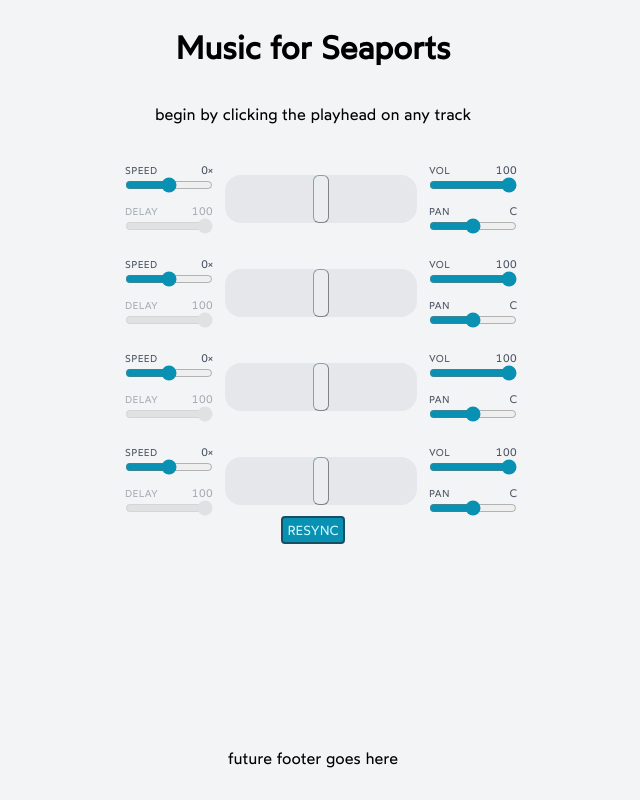
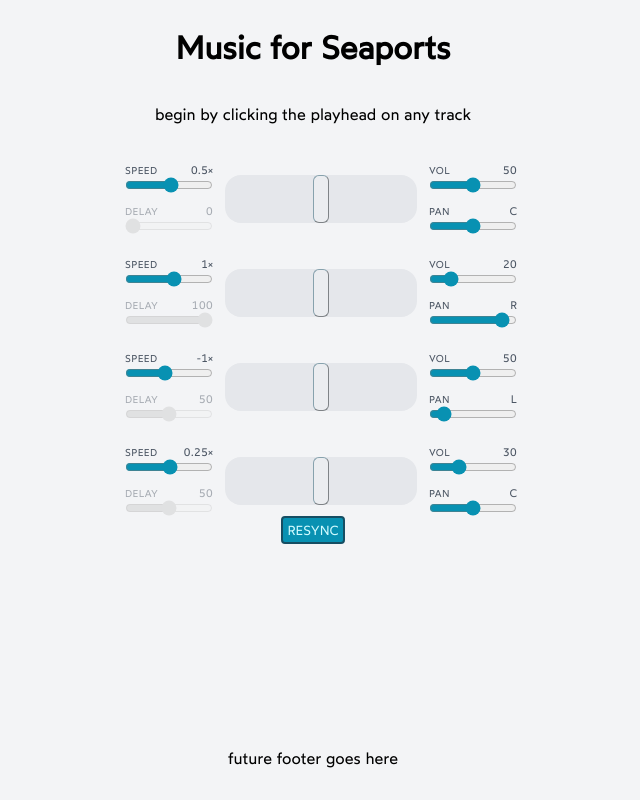
Before and after one commit to omniverse/ambient-slide, a Next.js app: page / in a window 1280 px wide. Shown: the whole page, without its empty margins (327-967 px from the left). Built offline with nearby package versions, Linux system fonts and the light colour scheme.

Commit message:
added some default values

```diff
--- a/components/welcome/main.tsx
+++ b/components/welcome/main.tsx
@@ -32,10 +32,10 @@ export function Main() {
           <audio ref={audioRef2} src="/seaport/MELO 5.mp3" preload="metadata" loop />
           <audio ref={audioRef3} src="/seaport/TENOR 5.mp3" preload="metadata" loop />
           <audio ref={audioRef4} src="/seaport/TWIN 6.mp3" preload="metadata" loop />
-          <Slider ref={sliderRef1} audioRef={audioRef1} />
-          <Slider ref={sliderRef2} audioRef={audioRef2} />
-          <Slider ref={sliderRef3} audioRef={audioRef3} />
-          <Slider ref={sliderRef4} audioRef={audioRef4} />
+          <Slider ref={sliderRef1} audioRef={audioRef1} defaultSpeed={.5} defaultDelay={0} defaultVolume={.5} />
+          <Slider ref={sliderRef2} audioRef={audioRef2} defaultSpeed={1} defaultDelay={1} defaultVolume={.2} defaultPan={.8} />
+          <Slider ref={sliderRef3} audioRef={audioRef3} defaultSpeed={-1} defaultDelay={.5} defaultVolume={.5} defaultPan={-.8} />
+          <Slider ref={sliderRef4} audioRef={audioRef4} defaultSpeed={.25} defaultDelay={.5} defaultVolume={.3} />
         </div>
         <div className="transport-strip">
           <button
--- a/components/welcome/slider.tsx
+++ b/components/welcome/slider.tsx
@@ -286,21 +286,37 @@ export type SliderHandle = {
   resetToLoopStart: () => void;
 };
 
-export const Slider = forwardRef<
-  SliderHandle,
-  { audioRef: React.RefObject<HTMLAudioElement | null> }
->(function Slider({ audioRef }, ref) {
+export type SliderProps = {
+  audioRef: React.RefObject<HTMLAudioElement | null>;
+  defaultSpeed?: number;
+  defaultDelay?: number;
+  defaultVolume?: number;
+  defaultPan?: number;
+};
+
+export const Slider = forwardRef<SliderHandle, SliderProps>(function Slider(
+  {
+    audioRef,
+    defaultSpeed = 0,
+    defaultDelay = 1,
+    defaultVolume = 1,
+    defaultPan = 0,
+  },
+  ref,
+) {
+  const initialDirection: PlaybackDirection =
+    defaultSpeed < 0 ? "reverse" : "forward";
   const [peaks, setPeaks] = useState<Float32Array | null>(null);
   const [trackDuration, setTrackDuration] = useState(0);
   const [segmentWidth, setSegmentWidth] = useState(0);
   const [loopStartTime, setLoopStartTime] = useState(0);
-  const [displayRate, setDisplayRate] = useState(0);
+  const [displayRate, setDisplayRate] = useState(defaultSpeed);
   const [headEngaged, setHeadEngaged] = useState(false);
   const [playbackDirection, setPlaybackDirection] =
-    useState<PlaybackDirection>("forward");
-  const [volume, setVolume] = useState(1);
-  const [pan, setPan] = useState(0);
-  const [wet, setWet] = useState(1);
+    useState<PlaybackDirection>(initialDirection);
+  const [volume, setVolume] = useState(defaultVolume);
+  const [pan, setPan] = useState(defaultPan);
+  const [wet, setWet] = useState(defaultDelay);
   const viewportRef = useRef<HTMLDivElement>(null);
   const trackRef = useRef<HTMLDivElement>(null);
   const canvasARef = useRef<HTMLCanvasElement>(null);
@@ -313,16 +329,17 @@ export const Slider = forwardRef<
   const audioContextRef = useRef<AudioContext | null>(null);
   const gainNodeRef = useRef<GainNode | null>(null);
   const pannerRef = useRef<StereoPannerNode | null>(null);
-  const volumeRef = useRef(1);
-  const panRef = useRef(0);
-  const wetRef = useRef(1);
+  const volumeRef = useRef(defaultVolume);
+  const panRef = useRef(defaultPan);
+  const wetRef = useRef(defaultDelay);
   const voicesRef = useRef<PlaybackVoice[]>([]);
   const offsetRef = useRef(0);
   const speedRef = useRef(BASE_SPEED_PX_S);
-  const playbackRateRef = useRef(0);
-  const headEngagedRef = useRef(true);
+  const playbackRateRef = useRef(defaultSpeed);
+  const headEngagedRef = useRef(false);
   const loopWidthRef = useRef(0);
   const viewportWidthRef = useRef(0);
+  const defaultsAppliedRef = useRef(false);
   const draggingRef = useRef(false);
   const lastPointerStartRef = useRef({ x: 0, t: 0 });
   const lastPointerRef = useRef({ x: 0, t: 0 });
@@ -645,6 +662,15 @@ export const Slider = forwardRef<
       drawWaveform(canvas, samples, loopWidth);
     }
 
+    const rate = playbackRateRef.current;
+    if (rate !== 0 && durationRef.current > 0) {
+      speedRef.current = playbackRateToSpeed(
+        rate,
+        viewportWidth,
+        durationRef.current,
+      );
+    }
+
     if (durationRef.current > 0) {
       syncOffsetToLoopStart();
     }
@@ -709,6 +735,24 @@ export const Slider = forwardRef<
   useEffect(() => {
     drawWaveforms();
   }, [peaks, drawWaveforms]);
+
+  useEffect(() => {
+    if (defaultsAppliedRef.current || trackDuration <= 0 || segmentWidth <= 0) {
+      return;
+    }
+    defaultsAppliedRef.current = true;
+    if (defaultSpeed === 0) return;
+
+    playbackRateRef.current = defaultSpeed;
+    setDisplayRate(defaultSpeed);
+    setPlaybackDirection(defaultSpeed > 0 ? "forward" : "reverse");
+    speedRef.current = playbackRateToSpeed(
+      defaultSpeed,
+      viewportWidthRef.current,
+      durationRef.current,
+    );
+    void syncAudioPlayback();
+  }, [trackDuration, segmentWidth, defaultSpeed, syncAudioPlayback]);
 
   useEffect(() => {
     const viewport = viewportRef.current;
```
